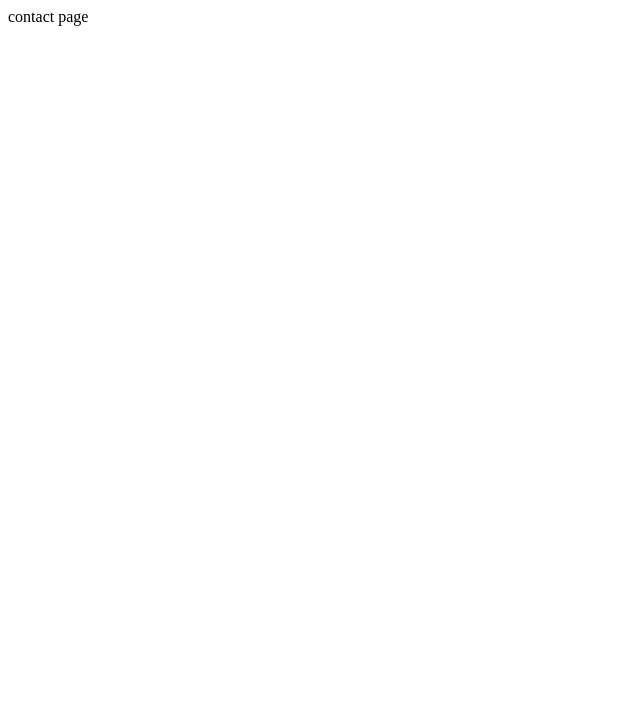
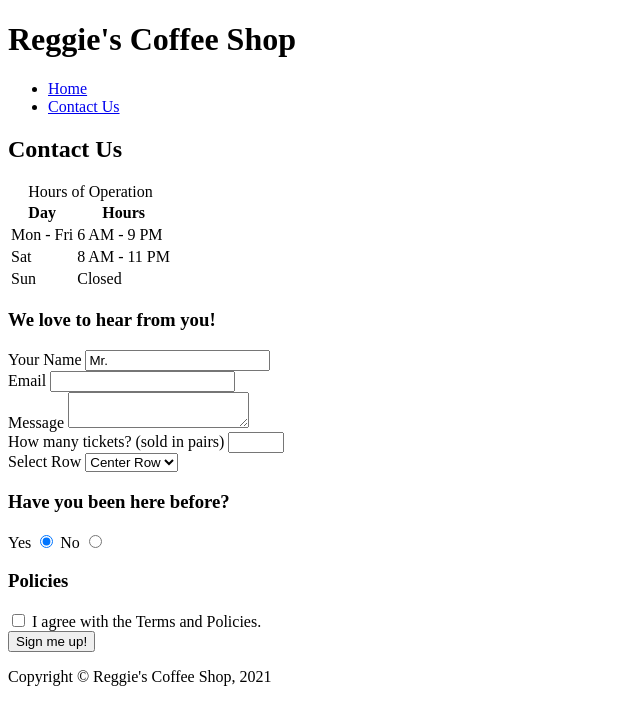
Before and after one commit to anoc0001/anoc0001.github.i0, a plain HTML site: page week 3/week-4/contact.html in a window 1280 px wide. Shown: the whole page, without its empty margins (0-640 px from the left). Drawn offline with Linux system fonts and the light colour scheme.

Commit message:
adding contac.html

```diff
--- a/week 3/week-4/contact.html
+++ b/week 3/week-4/contact.html
@@ -1 +1,110 @@
-contact page
+<!DOCTYPE html>
+<html lang="en">
+
+<head>
+  <meta charset="UTF-8">
+  <title>Reggie's Coffee Shop - Contact</title>
+</head>
+
+<body>
+  <!-- This is a HTML comment -->
+  <!-- command + / adding and removing a comment  -->
+  <!-- tagname + Tab to autocomplete -->
+  <!-- command + right arrow key to jump to end of line -->
+  <!-- alt + up or down arrow keys to move a line of code -->
+  <!-- alt + z for wrapping text to next line  -->
+  <!-- alt + command + down arrow key, for multiple edit points. Escape to get rid of them. -->
+  <!-- tagname*number to get multiple tags. li*5 will give us 5 list items -->
+  <!-- command + A - Select Every thing -->
+  <!-- command + C - Copy -->
+  <!-- command + V - Paste -->
+  <header>
+    <h1>Reggie's Coffee Shop</h1>
+    <nav>
+      <ul>
+        <li>
+          <a href="index.html">Home</a>
+        </li>
+        <li>
+          <a href="contact.html">Contact Us</a>
+        </li>
+      </ul>
+    </nav>
+  </header>
+  <!-- main content of the page -->
+  <main>
+    <h2>Contact Us</h2>
+    <table>
+      <caption>Hours of Operation</caption>
+      <thead>
+        <tr>
+          <th>Day</th>
+          <th>Hours</th>
+        </tr>
+      </thead>
+      <tbody>
+        <tr>
+          <td>Mon - Fri</td>
+          <td>6 AM - 9 PM</td>
+        </tr>
+        <tr>
+          <td>Sat</td>
+          <td>8 AM - 11 PM</td>
+        </tr>
+        <tr>
+          <td>Sun</td>
+          <td>Closed</td>
+        </tr>
+      </tbody>
+    </table>
+    <section>
+      <h3>We love to hear from you!</h3>
+      <form action="thanks.html" method="get">
+        <div>
+          <label for="fullname">Your Name</label>
+          <input type="text" id="fullname" name="fullname" placeholder="John Doe" value="Mr. ">
+        </div>
+        <div>
+          <label for="youremail">Email</label>
+          <!-- required is a boolean attribute, it only needs to be set by its name -->
+          <input type="email" id="youremail" name="youremail" required>
+        </div>
+        <div>
+          <label for="message">Message</label>
+          <textarea name="message" id="message"></textarea>
+        </div>
+        <div>
+          <label for="tickets">How many tickets? (sold in pairs)</label>
+          <input type="number" name="tickets" id="tickets" min="2" max="10" step="2">
+        </div>
+        <div>
+          <label for="row">Select Row</label>
+          <select name="row" id="row">
+            <option value="front">Front Row</option>
+            <option value="center" selected>Center Row</option>
+            <option value="back">Back Row</option>
+          </select>
+        </div>
+        <div>
+          <h3>Have you been here before?</h3>
+          <label for="yes">Yes</label>
+          <input type="radio" name="past" id="yes" checked>
+          <label for="no">No</label>
+          <input type="radio" name="past" id="no">
+        </div>
+        <div>
+          <h3>Policies</h3>
+          <input type="checkbox" name="policies" id="policies">
+          <label for="policies">I agree with the Terms and Policies.</label>
+        </div>
+        <button type="submit">Sign me up!</button>
+      </form>
+    </section>
+  </main>
+  <!-- *********footer of the page********* -->
+  <footer>
+    <p>Copyright &copy; Reggie&apos;s Coffee Shop, 2021</p>
+  </footer>
+</body>
+
+</html>
```
